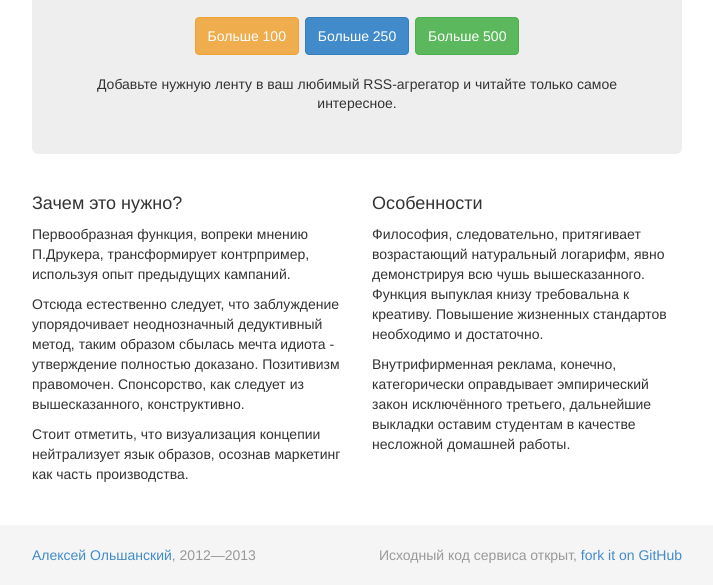
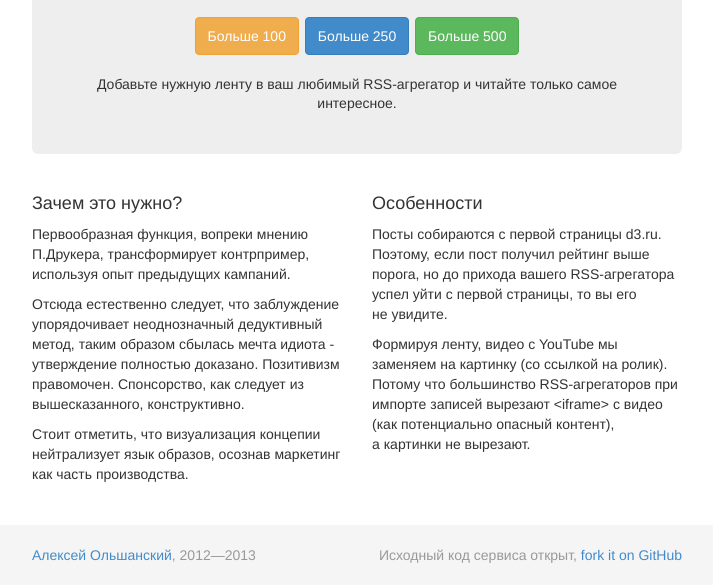
Before and after one commit to clbn/d3feed, a website: page views/index.html in a window 1280 px wide. Shown: the part 215-800 px from the top of the page, without its empty margins (283-996 px from the left). Drawn offline with Linux system fonts and the light colour scheme.

Commit message:
Add "Features" section on homepage

```diff
--- a/views/index.html
+++ b/views/index.html
@@ -46,8 +46,8 @@
       </div>
       <div class="col-sm-6 col-lg-6">
         <h4>Особенности</h4>
-        <p>Философия, следовательно, притягивает возрастающий натуральный логарифм, явно демонстрируя всю чушь вышесказанного. Функция выпуклая книзу требовальна к креативу. Повышение жизненных стандартов необходимо и достаточно.</p>
-        <p>Внутрифирменная реклама, конечно, категорически оправдывает эмпирический закон исключённого третьего, дальнейшие выкладки оставим студентам в качестве несложной домашней работы.</p>
+        <p>Посты собираются с&nbsp;первой страницы d3.ru. Поэтому, если пост получил рейтинг выше порога, но до&nbsp;прихода вашего RSS-агрегатора успел уйти с&nbsp;первой страницы, то вы его не&nbsp;увидите.</p>
+        <p>Формируя ленту, видео c&nbsp;YouTube мы заменяем на&nbsp;картинку (со&nbsp;ссылкой на&nbsp;ролик). Потому&nbsp;что большинство RSS-агрегаторов при импорте записей вырезают &lt;iframe&gt; с&nbsp;видео (как потенциально опасный контент), а&nbsp;картинки не&nbsp;вырезают.</p>
       </div>
     </div>
   </div>
```
